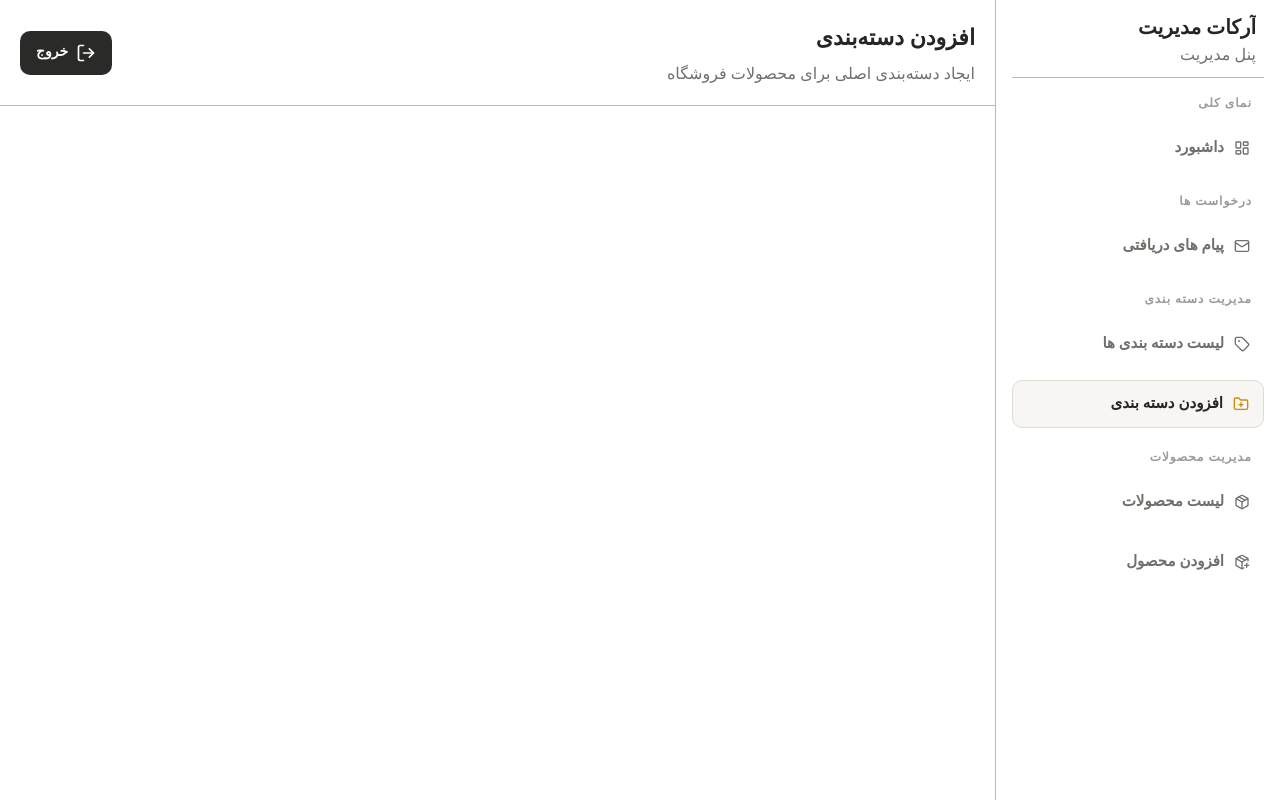
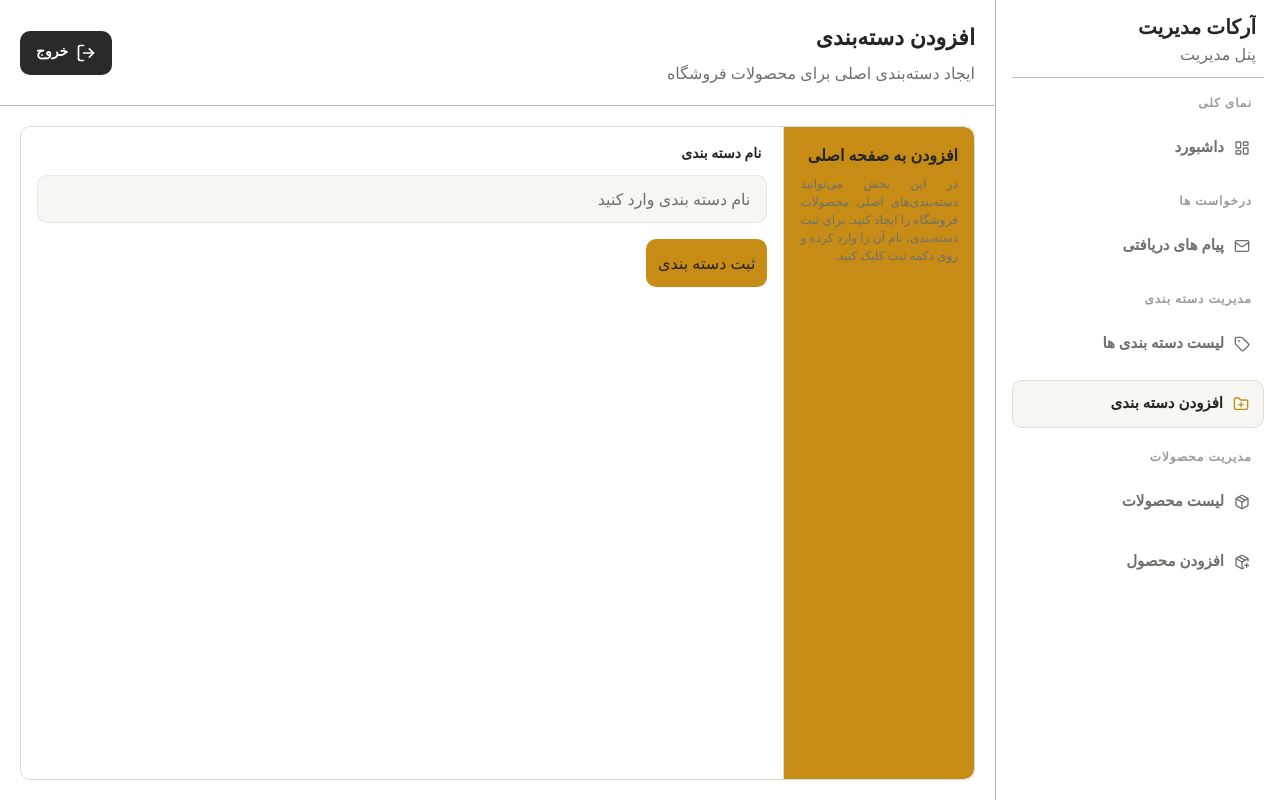
Before and after one commit to amirhoprogrammer/admin-panel, a Next.js app: page /categories/add in a window 1280 px wide. Built offline with nearby package versions, Linux system fonts and the light colour scheme.

Commit message:
add category list and fetch data of category

```diff
--- a/src/app/api/shop/category/route.ts
+++ b/src/app/api/shop/category/route.ts
@@ -0,0 +1,63 @@
+import { NextResponse } from "next/server";
+import { serverApi } from "@/lib/server-api";
+
+export async function GET() {
+  try {
+    const data = await serverApi("/shop/category", {
+      method: "GET",
+    });
+
+    return NextResponse.json(data);
+  } catch (error: unknown) {
+    const apiError = error as {
+      body?: unknown;
+      status?: number;
+    };
+
+    return NextResponse.json(
+      { error: apiError.body ?? "Internal Server Error" },
+      { status: apiError.status ?? 500 }
+    );
+  }
+}
+
+export async function POST(request: Request) {
+  try {
+    const body = await request.json();
+
+    if (typeof body.name !== "string" || !body.name.trim()) {
+      return NextResponse.json(
+        { error: "نام دسته‌بندی الزامی است" },
+        { status: 400 }
+      );
+    }
+
+    const data = await serverApi("/shop/category", {
+      method: "POST",
+      body: JSON.stringify({
+        name: body.name.trim(),
+        parent_id: null,
+      }),
+    });
+
+    return NextResponse.json(
+      data ?? {
+        message: "دسته‌بندی با موفقیت ایجاد شد",
+      }
+    );
+  } catch (error: unknown) {
+    const apiError = error as {
+      body?: unknown;
+      status?: number;
+    };
+
+    return NextResponse.json(
+      {
+        error: apiError.body ?? "Internal Server Error",
+      },
+      {
+        status: apiError.status ?? 500,
+      }
+    );
+  }
+}
--- a/src/app/categories/add/page.tsx
+++ b/src/app/categories/add/page.tsx
@@ -1,11 +1,15 @@
-import DashbordHeader from '@/components/Dashbord/DashbordHeader'
-import { DashbordBodyItems } from '@/data/dashbord';
-import React from 'react'
+import AddCategory from "@/components/Category/AddCategory";
+import DashbordHeader from "@/components/Dashbord/DashbordHeader";
+import { DashbordBodyItems } from "@/data/dashbord";
+import React from "react";
 
 export default function page() {
   return (
-    <div>
+    <div className="flex flex-1 flex-col overflow-hidden">
       <DashbordHeader items={DashbordBodyItems[3]} />
+      <div className="mx-5 my-5 rounded-lg border-border border flex-1 min-h-0 overflow-hidden">
+        <AddCategory />
+      </div>
     </div>
   );
 }
--- a/src/app/categories/page.tsx
+++ b/src/app/categories/page.tsx
@@ -1,10 +1,15 @@
+import CategoryList from "@/components/Category/CategoryList";
 import DashbordHeader from "@/components/Dashbord/DashbordHeader";
 import { DashbordBodyItems } from "@/data/dashbord";
 
 export default function page() {
   return (
-    <div>
+    <main className="flex flex-1 flex-col overflow-hidden">
       <DashbordHeader items={DashbordBodyItems[2]} />
-    </div>
+      {/* 500px = 125 ,400px */}
+      <div className="flex-1 min-h-0 overflow-hidden  px-6 py-4">
+        <CategoryList />
+      </div>
+    </main>
   );
 }
--- a/src/components/Category/AddCategory.tsx
+++ b/src/components/Category/AddCategory.tsx
@@ -1,20 +1,100 @@
-import React from "react";
-import DashbordHeader from "../Dashbord/DashbordHeader";
-import { DashbordBodyItems } from "@/data/dashbord";
+"use client";
+
+import { useState } from "react";
+import { useForm } from "react-hook-form";
+import { FormField } from "../FormField";
+
+interface CategoryFormValues {
+  name: string;
+}
 
 export default function AddCategory() {
+  const [serverError, setServerError] = useState("");
+  const [success, setSuccess] = useState("");
+
+  const {
+    register,
+    handleSubmit,
+    reset,
+    formState: { errors, isSubmitting },
+  } = useForm<CategoryFormValues>({
+    defaultValues: {
+      name: "",
+    },
+  });
+
+  async function onSubmit(values: CategoryFormValues) {
+    setServerError("");
+    setSuccess("");
+
+    try {
+      const response = await fetch("/api/shop/category", {
+        method: "POST",
+        headers: {
+          "Content-Type": "application/json",
+        },
+        body: JSON.stringify({
+          name: values.name.trim(),
+          parent_id: null,
+        }),
+      });
+
+      if (!response.ok) {
+        throw new Error("ثبت دسته‌بندی با خطا مواجه شد");
+      }
+
+      setSuccess("دسته‌بندی با موفقیت ثبت شد");
+
+      reset();
+    } catch (error) {
+      setServerError(
+        error instanceof Error ? error.message : "خطایی رخ داده است"
+      );
+    }
+  }
+
   return (
-      <form className="flex bg-background rounded-lg">
-        <aside className="bg-brand">
-          <h2 className="text-justify text-foreground">افزودن به صفحه اصلی</h2>
-          <p className="text-justify text-muted-foreground">
-            در این بخش می‌توانید دسته‌بندی‌های اصلی محصولات فروشگاه را ایجاد
-            کنید. برای ثبت دسته‌بندی، نام آن را وارد کرده و روی دکمه ثبت کلیک
-            کنید.
+    <form
+      onSubmit={handleSubmit(onSubmit)}
+      className="flex h-full flex-1 rounded-lg bg-background"
+    >
+      <aside className="w-[20%] rounded-r-lg border-l border-border bg-brand p-4">
+        <h2 className="text-justify text-[16px] font-semibold text-foreground">
+          افزودن به صفحه اصلی
+        </h2>
+
+        <p className="mt-2 text-justify text-[12px] text-muted-foreground">
+          در این بخش می‌توانید دسته‌بندی‌های اصلی محصولات فروشگاه را ایجاد کنید.
+          برای ثبت دسته‌بندی، نام آن را وارد کرده و روی دکمه ثبت کلیک کنید.
         </p>
       </aside>
-        <div>
-          <button></button>
+
+      <div className="w-[80%] p-4">
+        <FormField
+          label="نام دسته بندی"
+          placeholder="نام دسته بندی وارد کنید"
+          register={register("name", {
+            required: "نام دسته‌بندی الزامی است",
+            validate: (value) =>
+              value.trim().length > 0 || "نام دسته‌بندی نمی‌تواند خالی باشد",
+          })}
+          error={errors.name}
+          disabled={isSubmitting}
+        />
+
+        {serverError && (
+          <p className="mt-3 text-sm text-red-500">{serverError}</p>
+        )}
+
+        {success && <p className="mt-3 text-sm text-green-600">{success}</p>}
+
+        <button
+          type="submit"
+          disabled={isSubmitting}
+          className="mt-4 cursor-pointer rounded-lg bg-brand p-3 disabled:cursor-not-allowed disabled:opacity-50"
+        >
+          {isSubmitting ? "در حال ثبت..." : "ثبت دسته بندی"}
+        </button>
       </div>
     </form>
   );
--- /dev/null
+++ b/src/components/Category/CategoryList.tsx
@@ -0,0 +1,54 @@
+"use client";
+
+import { Plus, Search } from "lucide-react";
+import Link from "next/link";
+import { useEffect, useState } from "react";
+
+const rows = ["ترتیب", "دسته بندی", "عملیات"];
+export default function CategoryList() {
+  const [searchTerm, setSearchTerm] = useState("");
+  const [debouncedSearch, setDebouncedSearch] = useState("");
+  // جستجو با تاخیر 300 میلی‌ثانیه
+  useEffect(() => {
+    const timer = setTimeout(() => {
+      setDebouncedSearch(searchTerm);
+    }, 300);
+
+    return () => clearTimeout(timer);
+  }, [searchTerm]);
+  return (
+    <div className="flex h-full min-h-0 flex-col overflow-hidden rounded-lg border border-border bg-background">
+      <div className="flex shrink-0 items-center justify-between gap-3 px-2 py-4">
+        {/* جستجو */}
+        <div className="relative w-75 max-w-full">
+          <Search className="absolute top-1/2 right-3 size-4 -translate-y-1/2 text-muted-foreground" />
+          <input
+            type="search"
+            value={searchTerm}
+            onChange={(event) => setSearchTerm(event.target.value)}
+            placeholder="جستجوی نام، شماره، ایمیل و پیام..."
+            className="h-10.5 w-full rounded-lg border border-border bg-secondary-bg pr-10 pl-3 text-sm text-foreground outline-none transition-colors placeholder:text-muted-foreground focus:border-brand"
+          />
+        </div>
+
+        {/* مرتب‌سازی */}
+        <Link
+          href="/add"
+          className="flex cursor-pointer items-center justify-center gap-2 rounded-lg border border-border bg-brand px-5 py-2"
+        >
+          <Plus className="size-4 text-background" />
+          <p className="font-normal mb-1.5 text-background">دسته بندی</p>
+        </Link>
+      </div>
+
+      {/* عنوان ستون‌ها */}
+      <div className="grid shrink-0 grid-cols-3 gap-4 bg-secondary-bg px-6 py-4">
+        {rows.map((row, id) => (
+          <p className="text-sm font-normal text-muted-foreground" key={id}>
+            {row}
+          </p>
+        ))}
+      </div>
+    </div>
+  );
+}
```
Lines whose indentation alone changed are shown as unchanged.
